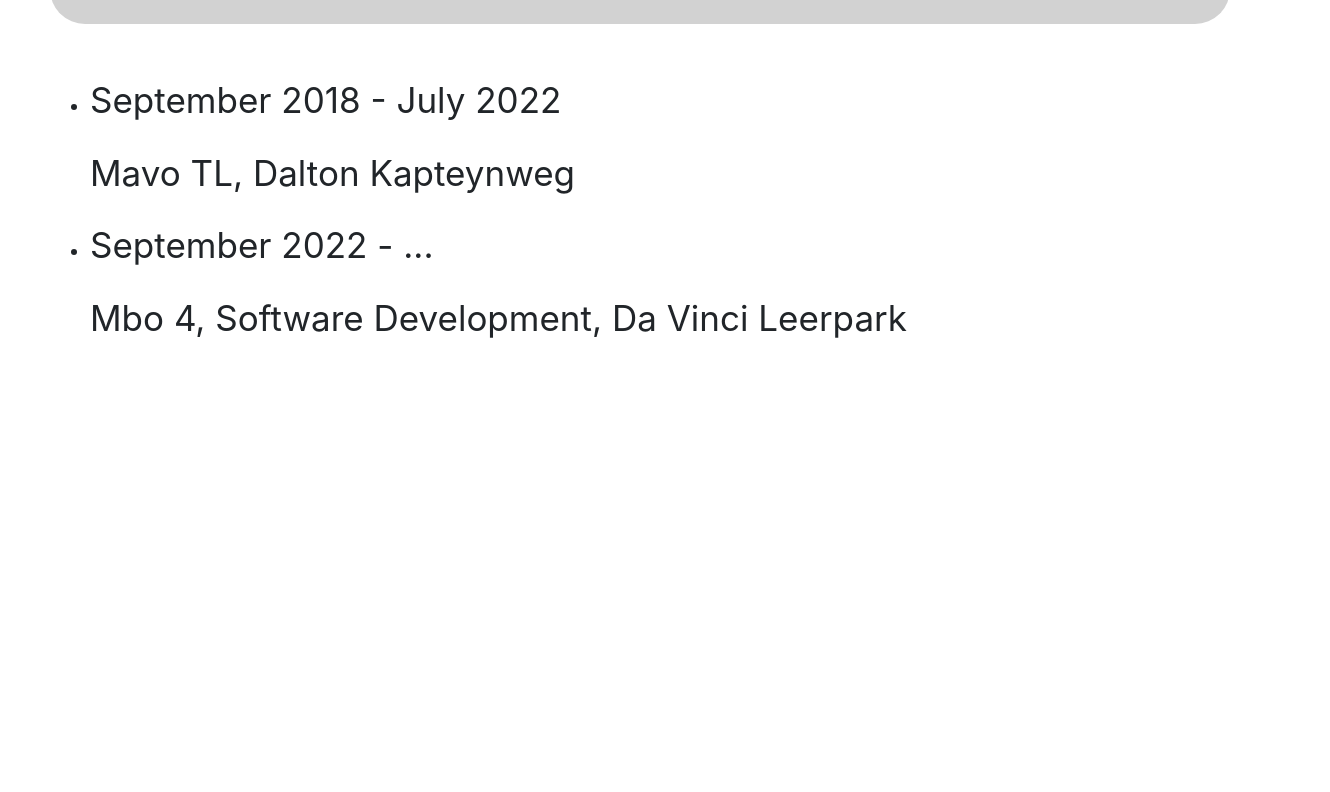
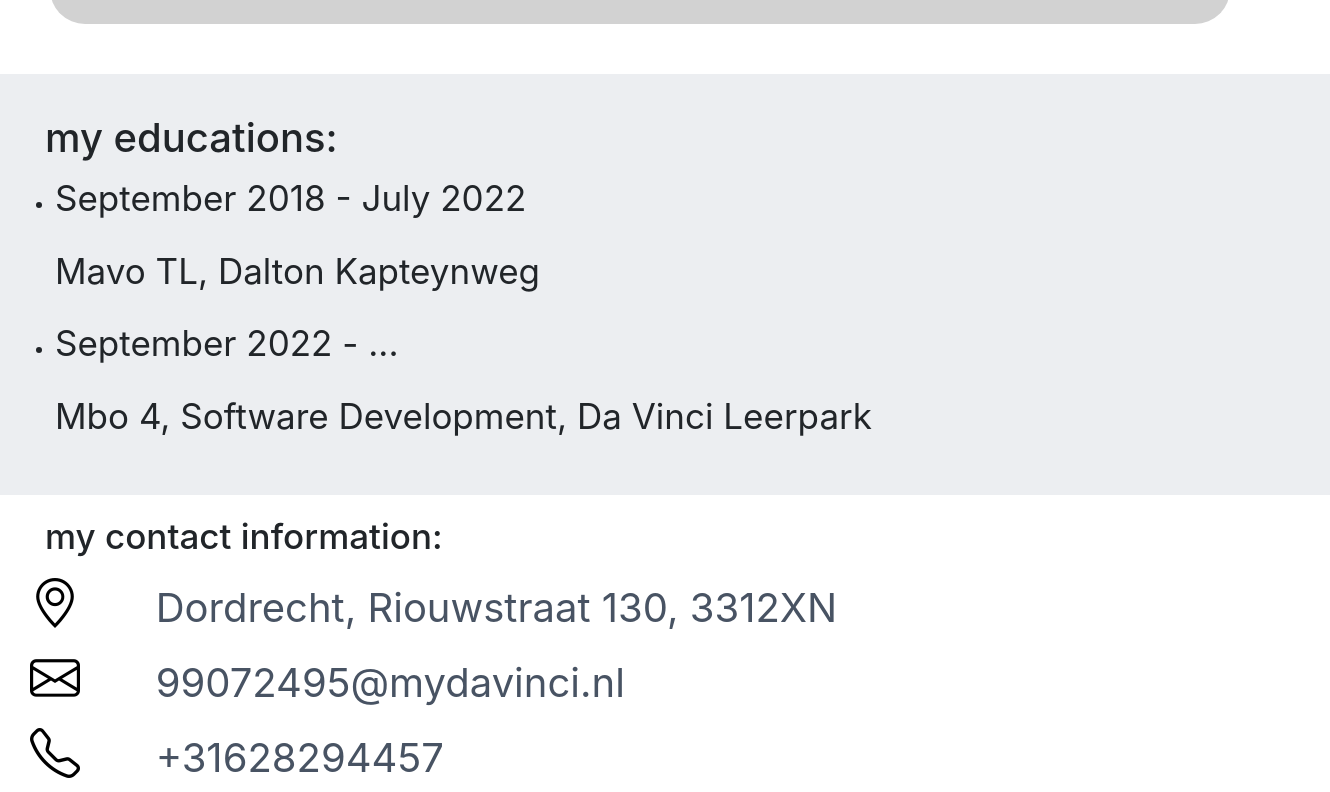
Before and after one commit to 0o0e/statische_front_end, a plain HTML site: page de_meesterproef/portfolio/portfolio copy.html in a window 1280 px wide. Shown: the part 751-1543 px from the top of the page, 1330 px wide, since content can reach past the window. Before the commit the page ends 1115 px from the top, so only its background shows below. Drawn offline with nearby package versions, Linux system fonts and the light colour scheme.

Commit message:
updates_portfolio

```diff
--- a/de_meesterproef/portfolio/portfolio copy.html
+++ b/de_meesterproef/portfolio/portfolio copy.html
@@ -6,6 +6,8 @@
 		<link rel="stylesheet" type="text/css" href="portfolio_style.css"></style>
 
 		<link rel="stylesheet" href="https://cdn.jsdelivr.net/npm/bootstrap@4.3.1/dist/css/bootstrap.min.css" integrity="sha384-ggOyR0iXCbMQv3Xipma34MD+dH/1fQ784/j6cY/iJTQUOhcWr7x9JvoRxT2MZw1T" crossorigin="anonymous">
+		<link rel="stylesheet" href="https://cdn.jsdelivr.net/npm/bootstrap-icons@1.5.0/font/bootstrap-icons.css" />
+
 	</head>
 
 
@@ -31,10 +33,11 @@
 						<a href= "werk.html"> WORK </a>
 					</li>
 					<li class="nav-item col-2 col-sm-3">
-						<a href=https://github.com/0o0e/statische_front_end.git> GITHUB </a>
+						<a href="https://github.com/0o0e/statische_front_end.git"  target="_blank"> GITHUB </a>
 					</li>
 				</ul>
 			</nav>
+
 
 
 
@@ -61,6 +64,8 @@
 		</div>
 
 		<div class="list_educations">
+			<div class="container-fluid mt-3">
+			<h2>my educations: </h2>
 				<ul>
 					<li>
 						<p>September 2018 - July 2022</p>
@@ -68,12 +73,38 @@
 					</li>
 					<li>
 						<p>September 2022 - ...</p>
-					<p>Mbo 4, Software Development, Da Vinci Leerpark</p>
+						<p>Mbo 4, Software Development, Da Vinci Leerpark
+							<br><br>
+						</p>
 					</li>
 				</ul>
+			</div>
 
 		</div>
 
+
+
+
+		<div class="container-fluid">
+			<h3>my contact information: </h3>
+			<div class="col-sm-12">
+				<i class="bi bi-geo-alt" style="font-size: 50px; color:black;"></i>
+				<span style="color: #485363; "> Dordrecht,
+					Riouwstraat 130,
+					3312XN</span>
+			</div>
+			<div class="col-sm-12">
+				<i class="bi bi-envelope" style="font-size: 50px; color:black;"></i>
+				<span style="color: #485363; "> 99072495@mydavinci.nl</span>
+			</div>
+			<div class="col-sm-12">
+				<i class="bi bi-telephone" style="font-size: 50px; color:black;"></i>
+				<span style="color: #485363; "> +31628294457 </span>
+				</span>
+
+			</div>
+
+		</div>
 
 
 
--- a/de_meesterproef/portfolio/portfolio_style.css
+++ b/de_meesterproef/portfolio/portfolio_style.css
@@ -10,7 +10,7 @@
 
 
 body{
-	background-color: aqua;
+	background-color: rgb(8, 29, 29);
 }
 
 #sub *{
@@ -53,9 +53,12 @@
 }
 
 .list_educations {
+	padding-top: 20px;
+	background-color: rgb(236, 238, 241);
+	/* border-radius: 35px; */
 	margin-top: 50px;
-	margin-left: 50px;
-	margin-right: 50px;
+	/* margin-left: 50px; */
+	margin-right: -50px;
 }
 
 .container_text_box_ed h1, h3,h2, h4{
```
Also changed, not shown: de_meesterproef/portfolio/opleiding.html (+30 -2 lines), de_meesterproef/portfolio/werk.html (+1 -1 lines). Lines whose indentation alone changed are shown as unchanged.
